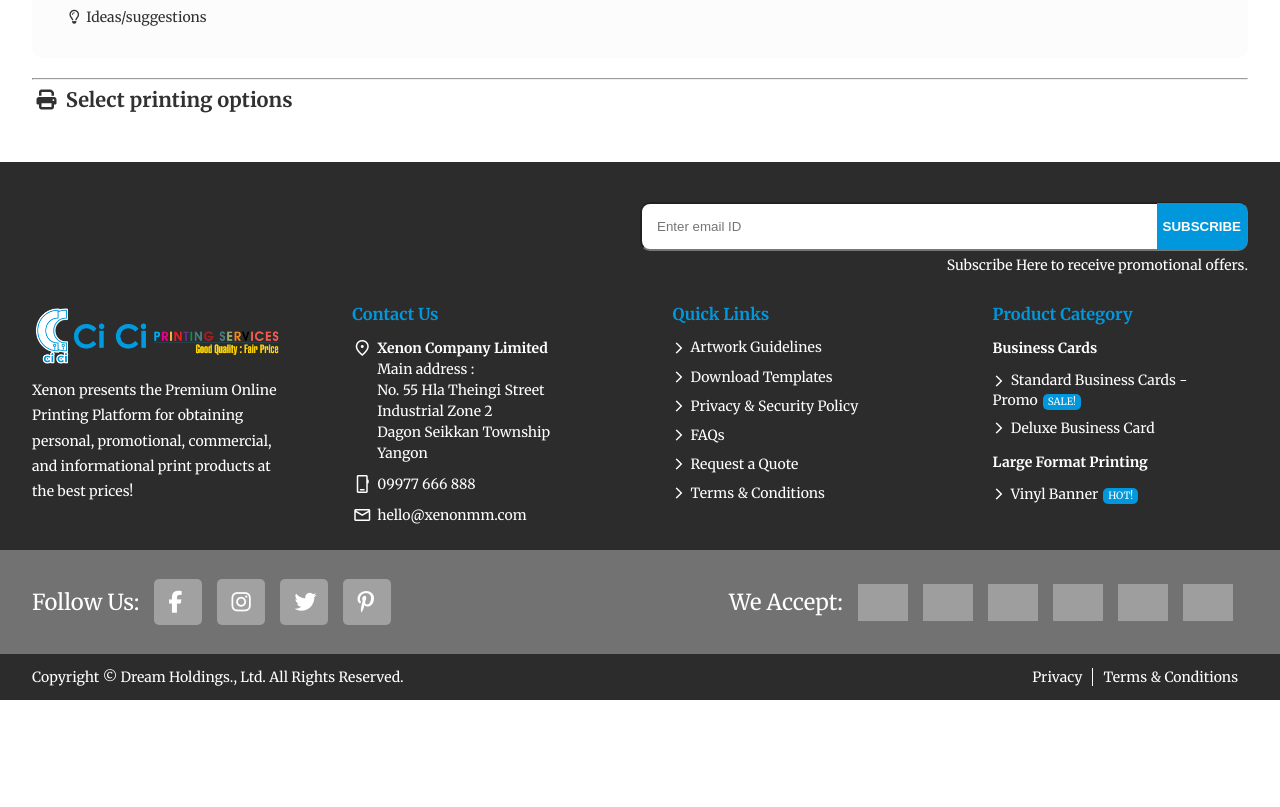
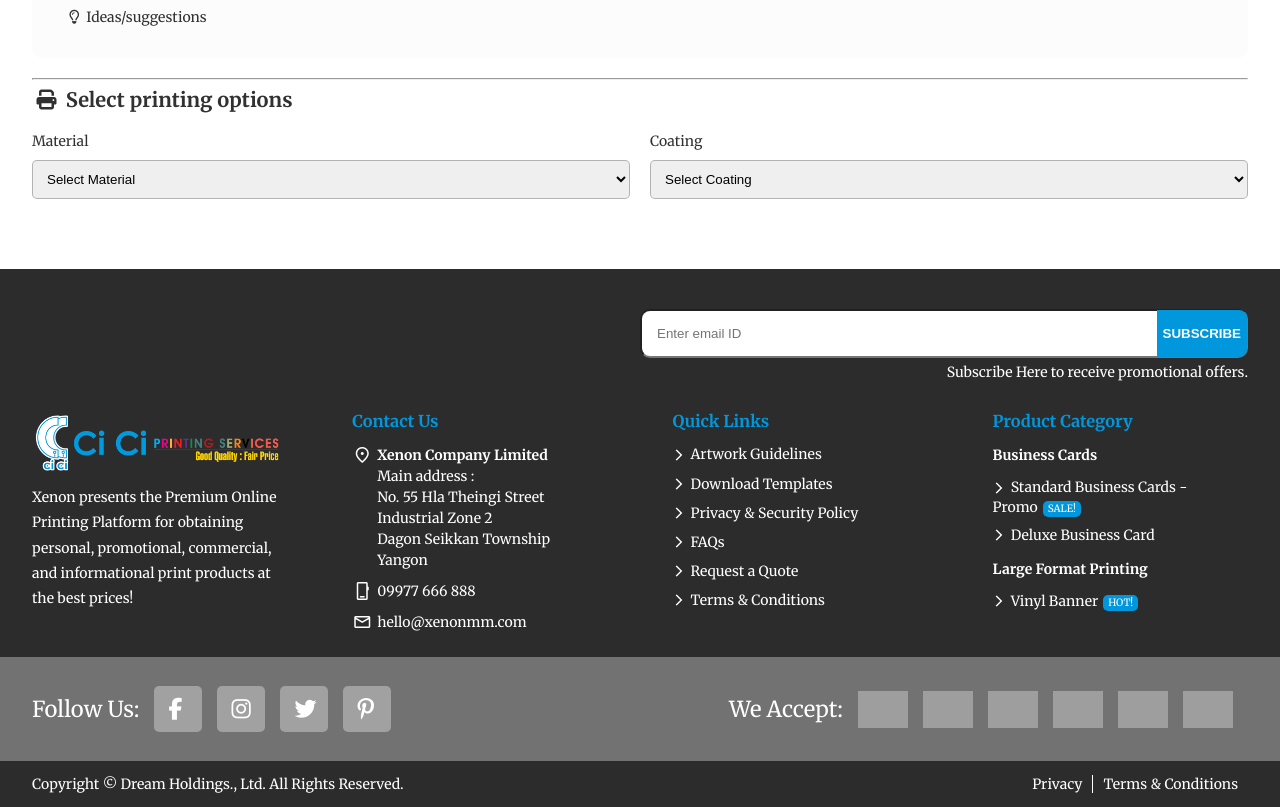
Before and after one commit to winlhanphyo/OffsetPaintingService, a Vue app in the folder frontend/: page /quota in a window 1280 px wide. Shown: the part 980-1787 px from the top of the page. Before the commit the page ends 1680 px from the top, so only its background shows below. Built offline with nearby package versions, Linux system fonts and the light colour scheme; grey boxes are pictures that could not be loaded; what vue-awesome-paginate would draw is missing.

Commit message:
fix quota

```diff
--- a/frontend/src/components/Header.vue
+++ b/frontend/src/components/Header.vue
@@ -761,7 +761,7 @@ export default {
                   content: "\e5cf";
                   position: absolute;
                   font-family: "Material Symbols Outlined";
-                  top: 10px;
+                  top: 9px;
                   right: 9px;
                   font-size: 20px;
                 }
--- a/frontend/src/views/ContactUsView.vue
+++ b/frontend/src/views/ContactUsView.vue
@@ -244,6 +244,7 @@ export default {
           margin: 0 20px 20px 0;
           @media screen and (max-width: 767.9px) {
             width: 100%;
+            margin: 0 0 20px 0;
           }
           label {
             display: block;
--- a/frontend/src/views/ProductDetailView.vue
+++ b/frontend/src/views/ProductDetailView.vue
@@ -346,6 +346,7 @@ export default {
           border-bottom: 1px solid #dee2e6;
         }
         .calculate {
+          margin-top: 10px;
           .form-group {
             display: flex;
             align-items: center;
--- a/frontend/src/views/QuotaView.vue
+++ b/frontend/src/views/QuotaView.vue
@@ -104,6 +104,36 @@
           ></span>
           Select printing options
         </h4>
+        <div class="form-row">
+          <div class="col">
+            <div class="form-group">
+              <label>Material</label>
+              <div class="form-data">
+                <select>
+                  <option value="" selected disabled hidden>Select Material</option>
+                  <option value="1">Sales</option>
+                  <option value="2">Graphic Design</option>
+                  <option value="3">Customer Assistance</option>
+                  <option value="4">Direct Mailing Question</option>
+                  <option value="5">Testimonials</option>
+                  <option value="6">Request Reorder</option>
+                </select>
+              </div>
+            </div>
+            <div class="form-group">
+              <label>Coating</label>
+              <div class="form-data">
+                <select>
+                  <option value="" selected disabled hidden>Select Coating</option>
+                  <option value="1">None</option>
+                  <option value="2">Both Sides</option>
+                  <option value="3">One Side</option>
+                </select>
+              </div>
+            </div>
+          </div>
+
+        </div>
       </div>
     </div>
   </div>
@@ -292,6 +322,40 @@ export default {
       h4 {
         font-size: 20px;
       }
+      .form-row {
+        margin-top: 20px;
+      }
+      .col {
+        display: flex;
+        justify-content: space-between;
+        @media screen and (max-width: 767.9px) {
+          display: block;
+        }
+        .form-group {
+          width: calc(100% / 2);
+          margin: 0 20px 20px 0;
+          @media screen and (max-width: 767.9px) {
+            width: 100%;
+            margin: 0 0 20px 0;
+          }
+          label {
+            display: block;
+            margin-bottom: 10px;
+          }
+          select {
+            width: 100%;
+            padding: 10px;
+            border: 1px solid rgba(0, 0, 0, 0.25);
+            border-radius: 5px;
+            option {
+              padding: 5px 10px;
+            }
+          }
+          &:last-child {
+            margin: 0 0 20px 0;
+          }
+        }
+      }
     }
   }
 }
```
